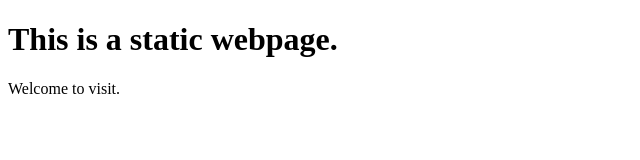
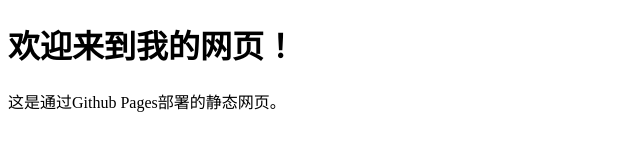
Before and after one commit to peter-7-hub/demo_01, a plain HTML site: page index.html in a window 1280 px wide. Shown: the whole page, without its empty margins (0-640 px from the left). Drawn offline with Linux system fonts and the light colour scheme.

Commit message:
index.html

```diff
--- a/index.html
+++ b/index.html
@@ -1,12 +1,10 @@
 <!DOCTYPE html>
-<html lang="en">
+<html>
 <head>
-    <meta charset="UTF-8">
-    <meta name="viewport" content="width=device-width, initial-scale=1.0">
-    <title>My First Static Webpage</title>
+    <title>我的第一个网页</title>
 </head>
 <body>
-    <h1>This is a static webpage.</h1>
-    <p>Welcome to visit.</p>
+    <h1>欢迎来到我的网页！</h1>
+    <p>这是通过Github Pages部署的静态网页。</p>
 </body>
 </html>
```
